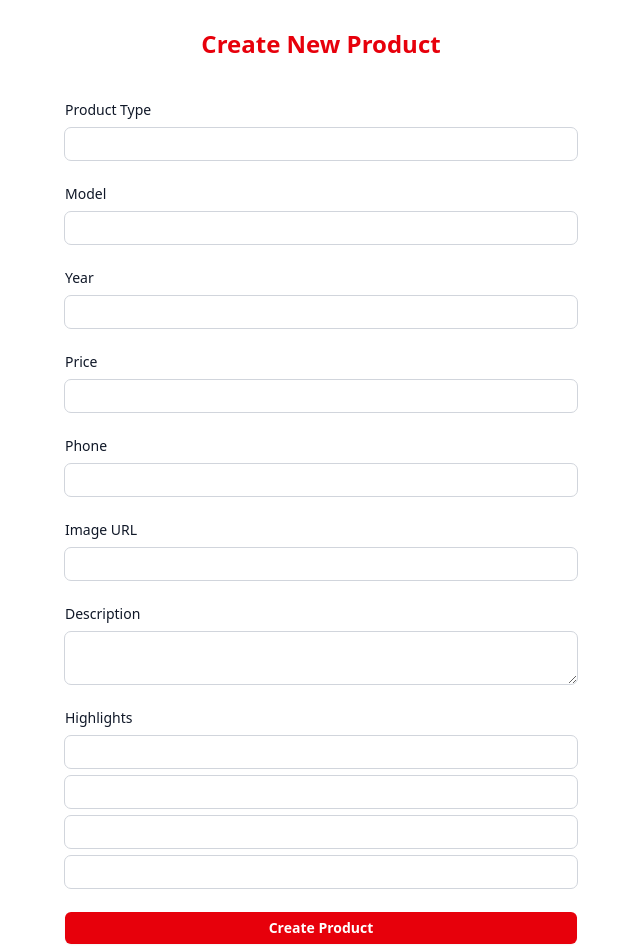
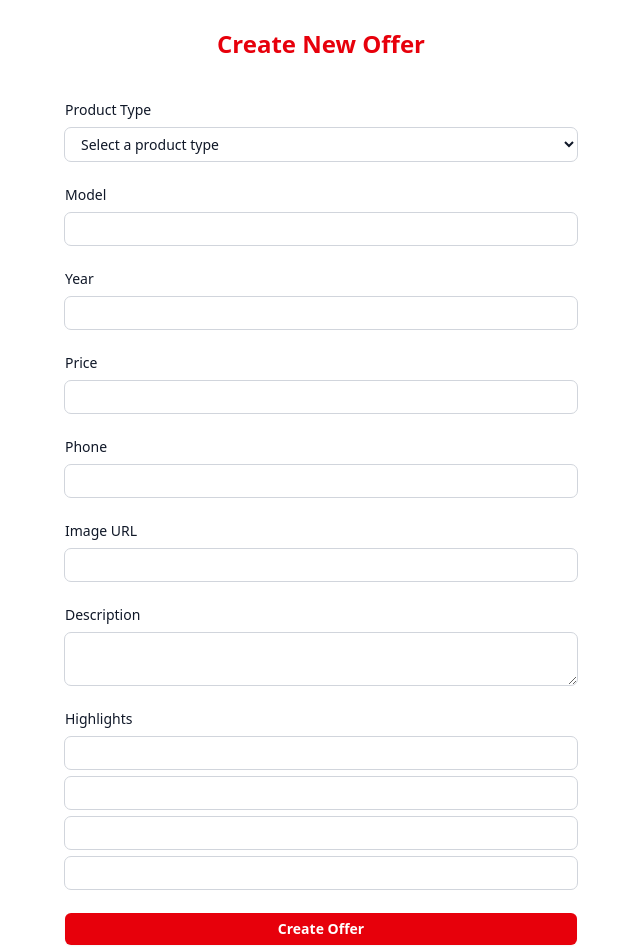
Before and after one commit to petaryankov/Done-Deal, a React (Vite) app in the folder client/: page /create in a window 1280 px wide. Shown: the part 100-1052 px from the top of the page, without its empty margins (319-959 px from the left). Built offline with nearby package versions, Linux system fonts and the light colour scheme.

Commit message:
updated to use offerService, type of products is limited and validation in to input fields added

```diff
--- a/client/src/components/products/create-offer/CreateOffer.jsx
+++ b/client/src/components/products/create-offer/CreateOffer.jsx
@@ -1,11 +1,13 @@
 import { useContext, useState } from 'react';
 import { useNavigate } from 'react-router';
 import { UserContext } from '../../../api/contexts/UserContext';
+import offerService from '../../../services/offerService';
+import Loader from '../../loader/Loader';
 
 export default function CreateOffer() {
     const { username } = useContext(UserContext)
     const [formData, setFormData] = useState({
-        _ownerId: '', // You can set this dynamically, possibly from the logged-in user
+        _id: '',
         type: '',
         model: '',
         year: '',
@@ -17,8 +19,8 @@ export default function CreateOffer() {
         highlights: ['', '', '', ''], // Set initial highlights as empty strings
     });
 
-    const [isSubmitting, setIsSubmitting] = useState(false);
-    const navigate = useNavigate() // Change useHistory to useNavigate
+    const [isLoading, setIsLoading] = useState(false);
+    const navigate = useNavigate()
 
     // Handle input changes for form fields
     const handleChange = (e) => {
@@ -42,36 +44,28 @@ export default function CreateOffer() {
     // Handle form submission
     const handleSubmit = async (e) => {
         e.preventDefault();
-        setIsSubmitting(true);
 
-        try {
-            const response = await fetch('http://localhost:3030/jsonstore/offers', {
-                method: 'POST',
-                headers: {
-                    'Content-Type': 'application/json',
-                },
-                body: JSON.stringify(formData),
+        setIsLoading(true);
+
+        offerService.create(formData)
+            .then(navigate('/offers'))
+            .catch((error) => {
+                console.error('Error creating offer:', error);
+                alert("Something went wrong while creating your offer. Please try again.");
+            })
+            .finally(() => {
+                setIsLoading(false);
             });
+    };
 
-            if (response.ok) {
-                const data = await response.json();
-                console.log('Product created successfully:', data);
-                // Redirect after successful creation
-                navigate('/offers'); // Use navigate() instead of history.push()
-            } else {
-                console.error('Error creating product');
-            }
-        } catch (error) {
-            console.error('Error:', error);
-        } finally {
-            setIsSubmitting(false);
-        }
-    };
+    if (isLoading) {
+        return <Loader />
+    }
 
     return (
         <div className="flex min-h-full flex-1 flex-col justify-center px-6 py-12 lg:px-8 mt-20">
             <div className="sm:mx-auto sm:w-full sm:max-w-lg">
-                <h2 className="text-center text-2xl font-bold text-red-600">Create New Product</h2>
+                <h2 className="text-center text-2xl font-bold text-red-600">Create New Offer</h2>
             </div>
 
             <div className="mt-10 sm:mx-auto sm:w-full sm:max-w-lg">
@@ -82,15 +76,21 @@ export default function CreateOffer() {
                             Product Type
                         </label>
                         <div className="mt-2">
-                            <input
+                            <select
                                 id="type"
                                 name="type"
-                                type="text"
                                 value={formData.type}
                                 onChange={handleChange}
                                 required
                                 className="block w-full rounded-md bg-white px-3 py-1.5 text-base text-gray-900 outline-1 outline-gray-300 placeholder:text-gray-400 sm:text-sm"
-                            />
+                            >
+                                <option value="" disabled>Select a product type</option>
+                                <option value="Laptop">Laptop</option>
+                                <option value="Tablet">Tablet</option>
+                                <option value="Smartphone">Smartphone</option>
+                                <option value="Smartwatch">Smartwatch</option>
+                            </select>
+                            {/* {errors.type && <p className="text-red-600 text-sm">{errors.type}</p>} */}
                         </div>
                     </div>
 
@@ -122,6 +122,8 @@ export default function CreateOffer() {
                                 id="year"
                                 name="year"
                                 type="number"
+                                min={2010}
+                                max={2025}
                                 value={formData.year}
                                 onChange={handleChange}
                                 required
@@ -139,7 +141,8 @@ export default function CreateOffer() {
                             <input
                                 id="price"
                                 name="price"
-                                type="text"
+                                type="number"
+                                min={1}
                                 value={formData.price}
                                 onChange={handleChange}
                                 required
@@ -156,7 +159,9 @@ export default function CreateOffer() {
                             <input
                                 id="phone"
                                 name="phone"
-                                type="number"
+                                type="tel"
+                                minLength={10}
+                                maxLength={10}
                                 value={formData.phone}
                                 onChange={handleChange}
                                 required
@@ -222,9 +227,9 @@ export default function CreateOffer() {
                         <button
                             type="submit"
                             className="flex w-full justify-center rounded-md bg-red-600 px-3 py-1.5 text-sm font-semibold text-white shadow-xs hover:bg-red-700 focus-visible:outline-2 focus-visible:outline-offset-2 focus-visible:outline-indigo-600"
-                            disabled={isSubmitting}
+                            disabled={isLoading}
                         >
-                            {isSubmitting ? 'Submitting...' : 'Create Product'}
+                            Create Offer
                         </button>
                     </div>
                 </form>
```
